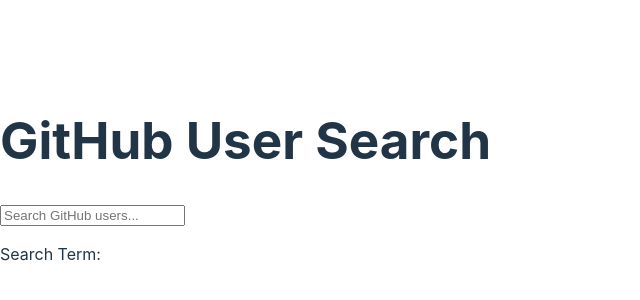
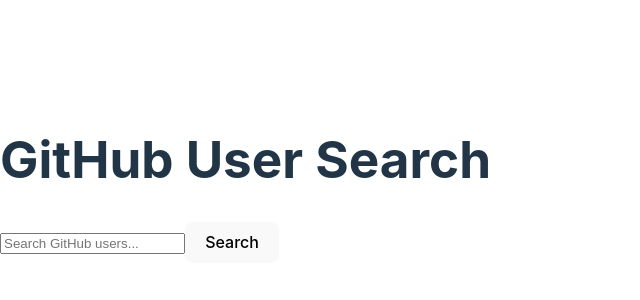
Before and after one commit to xanxad/alx-fe-reactjs, a React (Vite) app in the folder github-user-search/: page / in a window 1280 px wide. Shown: the part 220-520 px from the top of the page, without its empty margins (0-640 px from the left). Built offline with nearby package versions, Linux system fonts and the light colour scheme.

Commit message:
replace searchbar to search

```diff
--- a/github-user-search/src/App.jsx
+++ b/github-user-search/src/App.jsx
@@ -1,19 +1,46 @@
 import { useState } from "react";
-import SearchBar from "./components/SearchBar";
+import Search from "./components/Search";
+import { fetchUserData } from "./services/githubService";
 
 const App = () => {
   const [searchTerm, setSearchTerm] = useState("");
+  const [userData, setUserData] = useState(null);
+  const [loading, setLoading] = useState(false);
+  const [error, setError] = useState(null);
 
-  const handleSearch = (term) => {
-    setSearchTerm(term);
-    console.log("Searching for:", term);
+  const handleSearch = async (username) => {
+    setSearchTerm(username);
+    setLoading(true);
+    setError(null);
+    try {
+      const data = await fetchUserData(username);
+      setUserData(data);
+    } catch (err) {
+      setError(err.message);
+      setUserData(null);
+    } finally {
+      setLoading(false);
+    }
   };
 
   return (
     <div>
       <h1>GitHub User Search</h1>
-      <SearchBar handleSearch={handleSearch} />
-      <p>Search Term: {searchTerm}</p>
+      <Search handleSearch={handleSearch} />
+      {loading && <p>Loading...</p>}
+      {error && <p>Looks like we cant find the user.</p>}
+      {userData && (
+        <div>
+          <img src={userData.avatar_url} alt={userData.name} width="100" />
+          <p>Name: {userData.name}</p>
+          <p>Username: {userData.login}</p>
+          <p>
+            <a href={userData.html_url} target="_blank" rel="noreferrer">
+              View GitHub Profile
+            </a>
+          </p>
+        </div>
+      )}
     </div>
   );
 };
--- /dev/null
+++ b/github-user-search/src/components/Search.jsx
@@ -0,0 +1,24 @@
+import { useState } from "react";
+
+const SearchBar = ({ handleSearch }) => {
+  const [inputValue, setInputValue] = useState("");
+
+  const onSubmit = (e) => {
+    e.preventDefault();
+    handleSearch(inputValue);
+  };
+
+  return (
+    <form onSubmit={onSubmit}>
+      <input
+        type="text"
+        value={inputValue}
+        onChange={(e) => setInputValue(e.target.value)}
+        placeholder="Search GitHub users..."
+      />
+      <button type="submit">Search</button>
+    </form>
+  );
+};
+
+export default SearchBar;
--- a/github-user-search/src/components/SearchBar.jsx
+++ /dev/null
@@ -1,13 +0,0 @@
-const SearchBar = ({ handleSearch }) => {
-  return (
-    <div>
-      <input
-        type="text"
-        placeholder="Search GitHub users..."
-        onChange={(e) => handleSearch(e.target.value)}
-      />
-    </div>
-  );
-};
-
-export default SearchBar;
--- /dev/null
+++ b/github-user-search/src/services/githubService.js
@@ -0,0 +1,12 @@
+import axios from "axios";
+
+const BASE_URL = "https://api.github.com/users";
+
+export const fetchUserData = async (username) => {
+  try {
+    const response = await axios.get(`${BASE_URL}/${username}`);
+    return response.data;
+  } catch (error) {
+    throw new Error("User not found");
+  }
+};
```
